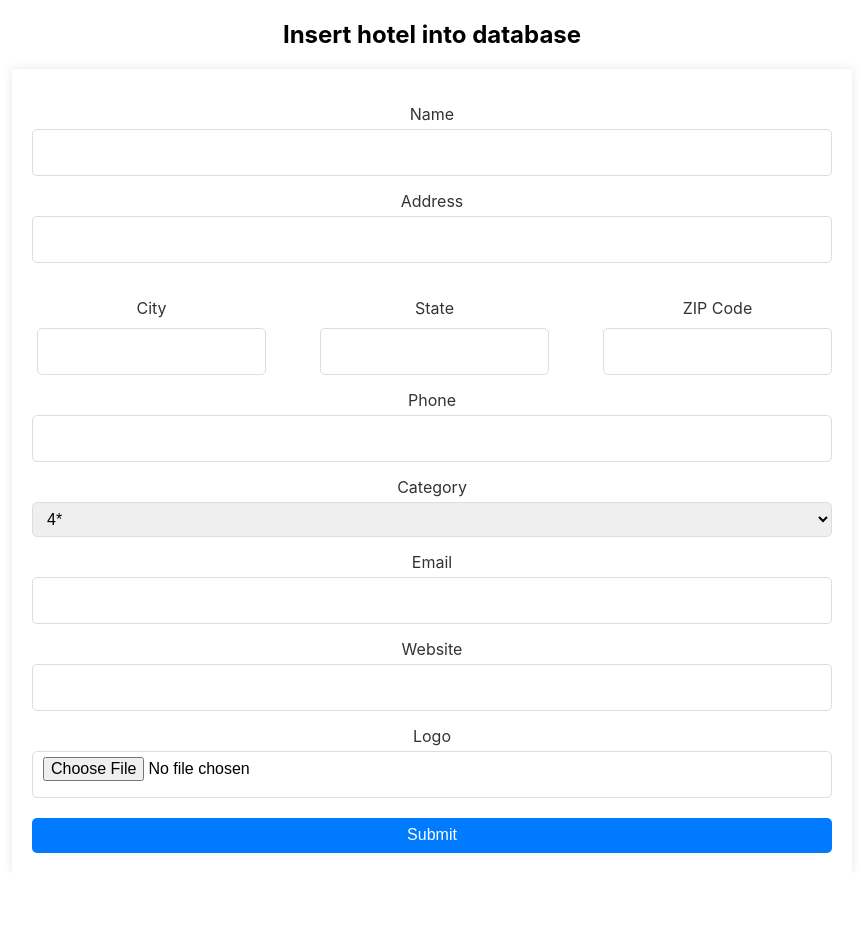
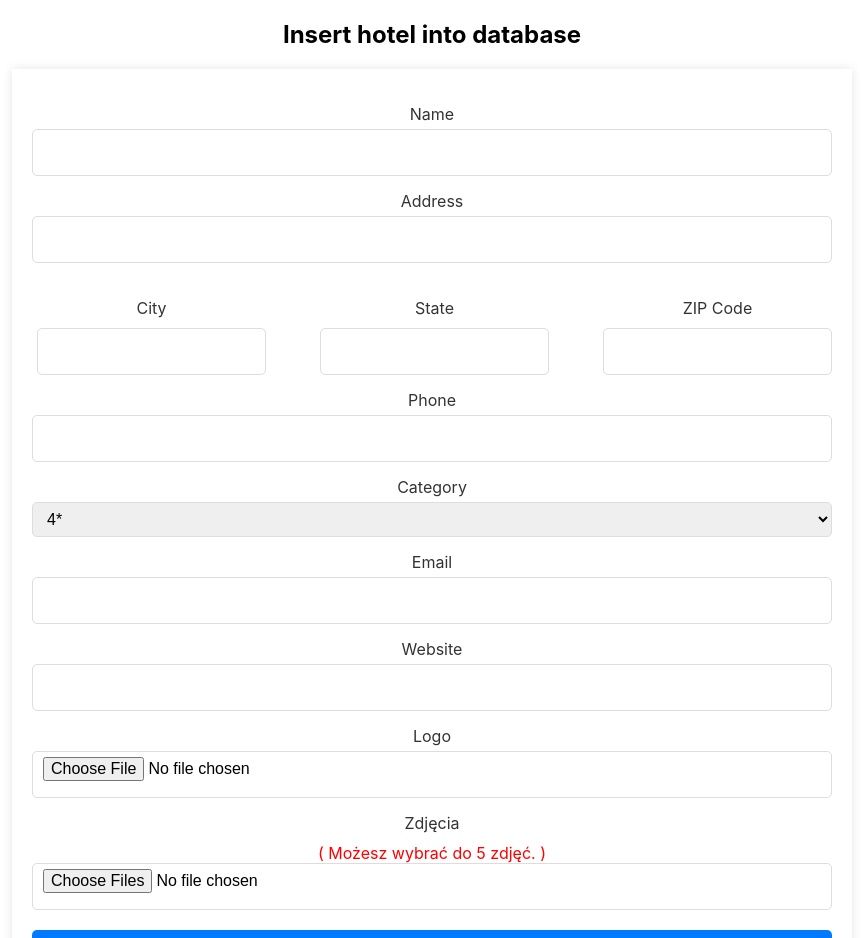
Before and after one commit to Justyna221222/hotel, a React (Create React App) app in the folder Pulpit/Hotele/search_hotel/: page / in a window 1280 px wide. Shown: the top 938 px of the page, without its empty margins (208-1071 px from the left). Before the commit the page ends 873 px from the top, so only its background shows below. Built offline with nearby package versions, Linux system fonts and the light colour scheme.

Commit message:
Form add input upload more photos

```diff
--- a/Pulpit/Hotele/search_hotel/package.json
+++ b/Pulpit/Hotele/search_hotel/package.json
@@ -42,5 +42,8 @@
       "last 1 firefox version",
       "last 1 safari version"
     ]
+  },
+  "devDependencies": {
+    "@hookform/devtools": "^4.3.1"
   }
 }
--- a/Pulpit/Hotele/search_hotel/src/components/Form.css
+++ b/Pulpit/Hotele/search_hotel/src/components/Form.css
@@ -62,3 +62,6 @@ form {
     color: red;
     margin: 5px 0 0 0;
   }
+  .uploaded-files-list {
+    text-align: left;
+  }
--- a/Pulpit/Hotele/search_hotel/src/components/Form.tsx
+++ b/Pulpit/Hotele/search_hotel/src/components/Form.tsx
@@ -1,6 +1,10 @@
 import React from "react";
+import {useState} from 'react';
 import { useForm } from "react-hook-form";
+import { DevTool } from "@hookform/devtools";
 import "./Form.css";
+
+const MAX_COUNT = 5;
 
 interface IFormInput {
   name: string;
@@ -13,15 +17,35 @@ interface IFormInput {
   mail: string;
   website: string;
   logo: File;
+  photos: File;
+  file: File;
 }
 
 export const Form: React.FC = () => {
-  const { register, handleSubmit } = useForm<IFormInput>();
-
+  const { register, control, handleSubmit } = useForm<IFormInput>();
+  const [uploadedFiles, setUploadedFiles] = useState<File[]>();
+  const [showPhotoList, setPhotoList] = useState(false);
   const onSubmit = (data: IFormInput) => {
     console.log(data);
   };
 
+  const handleUploadFiles = function(photoFiles:any[]) {
+    let uploaded:File[] = [];
+    photoFiles.some((photograph:File) => {
+      uploaded!.push(photograph);
+        if (uploaded != null && uploaded.length <= MAX_COUNT) {
+          setUploadedFiles(uploaded);
+          setPhotoList(true);
+        } else {
+          alert("Możesz wprowadzić maksymalnie 5 zjęć");
+          setUploadedFiles([]);
+        }
+    })
+  }
+  const onChange: React.ChangeEventHandler<HTMLInputElement> = (e) => {
+    const chosenFiles = Array.prototype.slice.call(e.target.files);
+    handleUploadFiles(chosenFiles);
+};
   return (
     <div>
       <div>
@@ -61,9 +85,25 @@ export const Form: React.FC = () => {
         <input {...register("website")} />
         <label>Logo</label>
         <input {...register("logo")} type="file" />
-
+        <label htmlFor='fileUpload'>
+          Zdjęcia
+        </label>
+        <p>&#40; Możesz wybrać do 5 zdjęć. &#41;</p>
+        <input {...register("photos")} type="file" id='fileUpload' multiple
+        accept='application/pdf, image/png' onChange={onChange}/>
+                {showPhotoList && (
+      <React.Fragment>
+      <div className="uploaded-files-list">
+          {uploadedFiles!.map(file => (
+            <div key={file.lastModified}>
+                {file.name}
+            </div>
+        ))}
+      </div>
+      </React.Fragment>)}
         <input type="submit" />
       </form>
+      <DevTool control={control} />
     </div>
   );
 };
```
Also changed, not shown: 1 other file (tests, documents, lock files or other folders).
